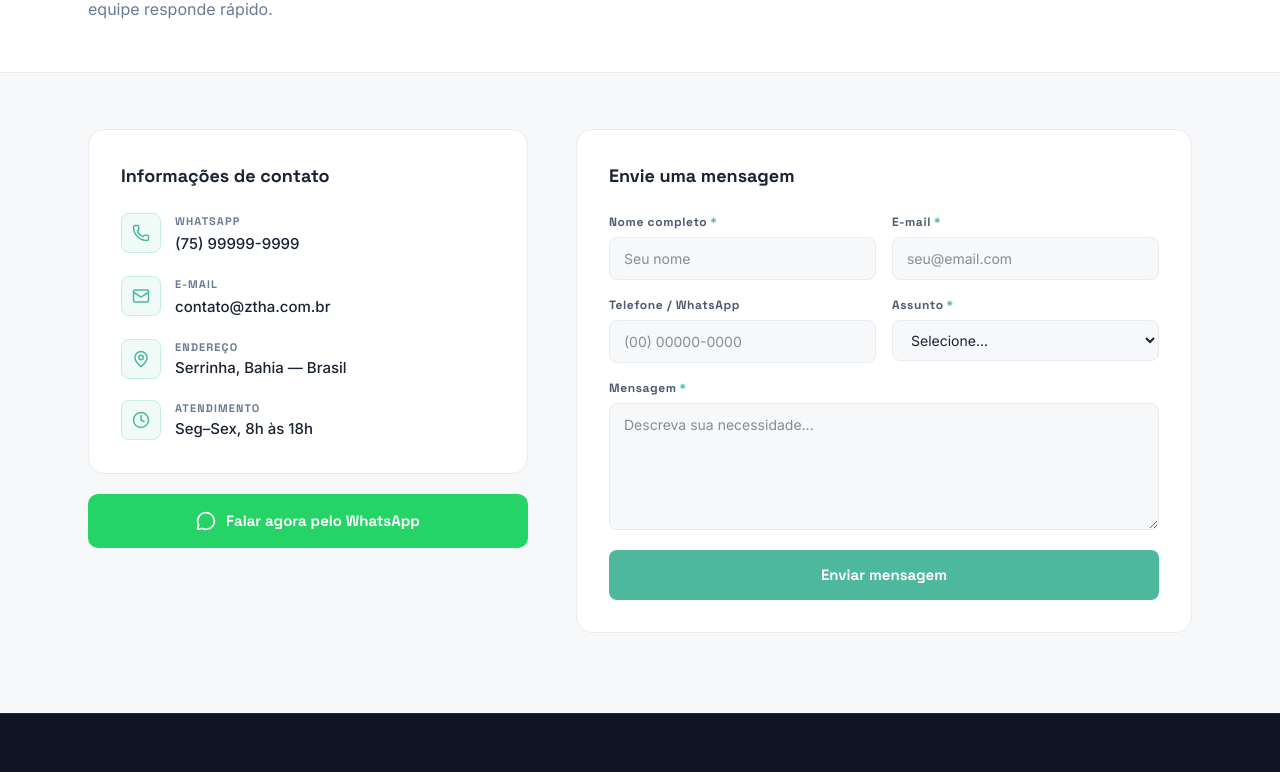
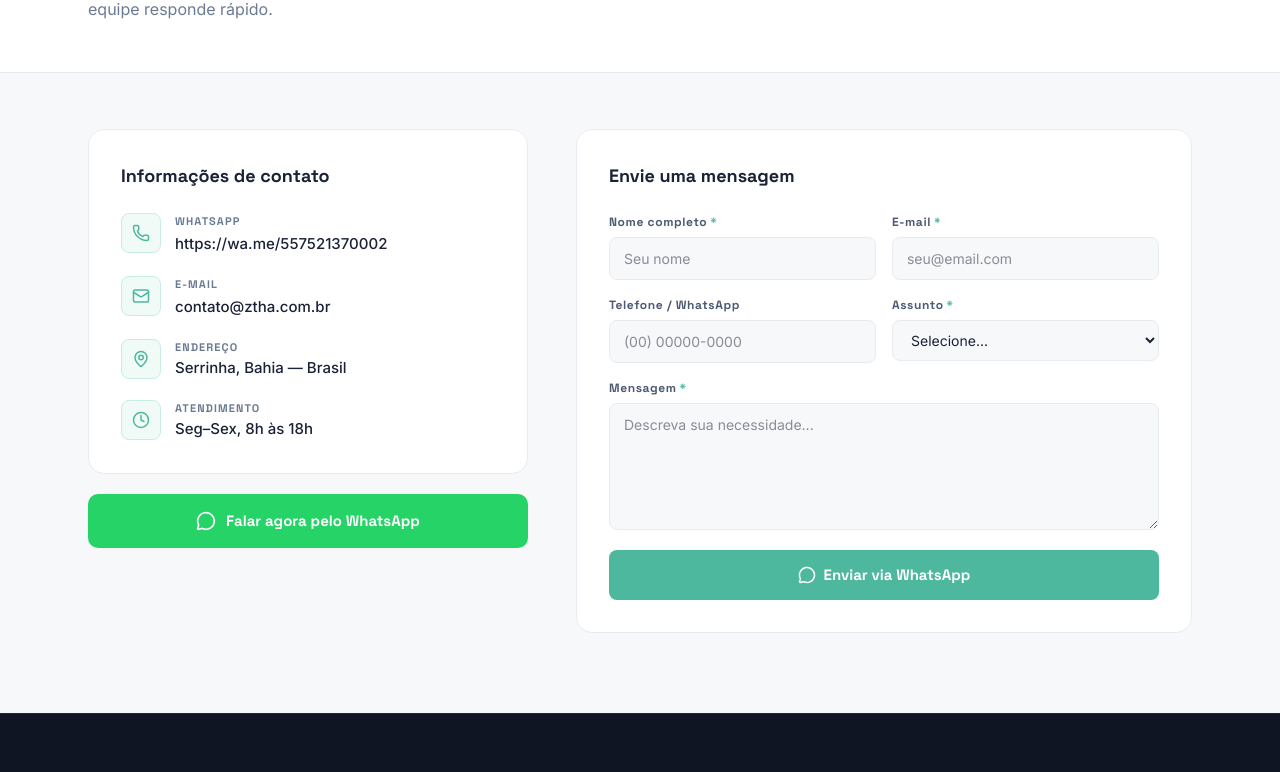
Before and after one commit to gugamelo19/ztha-website, a Next.js app: page /contato in a window 1280 px wide. Shown: the part 386-1158 px from the top of the page. Built offline with nearby package versions, Linux system fonts and the light colour scheme.

Commit message:
feat: formulário de contato envia via WhatsApp

```diff
--- a/src/app/contato/page.tsx
+++ b/src/app/contato/page.tsx
@@ -6,17 +6,29 @@ import Footer from "@/components/layout/Footer";
 import { MessageCircle, Mail, MapPin, Phone, Clock } from "lucide-react";
 import { COMPANY } from "@/lib/constants";
 
+const WHATSAPP_NUMBER = "557521370002";
 export default function ContatoPage() {
   const [form, setForm] = useState({ nome: "", email: "", telefone: "", assunto: "", mensagem: "" });
   const [enviado, setEnviado] = useState(false);
-  const [enviando, setEnviando] = useState(false);
 
-  const handleSubmit = async (e: React.FormEvent) => {
+  const handleSubmit = (e: React.FormEvent) => {
     e.preventDefault();
-    setEnviando(true);
-    await new Promise(r => setTimeout(r, 1200));
+
+    const mensagem = `
+*Nova mensagem pelo site ZTHA*
+
+*Nome:* ${form.nome}
+*E-mail:* ${form.email}
+*Telefone:* ${form.telefone || "Não informado"}
+*Assunto:* ${form.assunto}
+
+*Mensagem:*
+${form.mensagem}
+    `.trim();
+
+    const url = `https://wa.me/${WHATSAPP_NUMBER}?text=${encodeURIComponent(mensagem)}`;
+    window.open(url, "_blank");
     setEnviado(true);
-    setEnviando(false);
   };
 
   const InfoItem = ({ icon: Icon, label, value, href }: { icon: React.ElementType; label: string; value: string; href?: string }) => (
@@ -43,7 +55,7 @@ export default function ContatoPage() {
       <Navbar/>
       <main style={{ paddingTop: 120, background: "#F7F8FA", minHeight: "100vh" }}>
 
-        {/* Hero da página */}
+        {/* Hero */}
         <div style={{ background: "#fff", borderBottom: "1px solid #E8EBF0", paddingTop: 48, paddingBottom: 48 }}>
           <div className="container-site">
             <span style={{
@@ -78,23 +90,22 @@ export default function ContatoPage() {
                   Informações de contato
                 </h2>
                 <div style={{ display: "flex", flexDirection: "column", gap: 20 }}>
-                  <InfoItem icon={Phone}   label="WhatsApp" value="(75) 99999-9999" href={COMPANY.whatsapp}/>
-                  <InfoItem icon={Mail}    label="E-mail"   value={COMPANY.email}   href={`mailto:${COMPANY.email}`}/>
-                  <InfoItem icon={MapPin}  label="Endereço" value="Serrinha, Bahia — Brasil"/>
-                  <InfoItem icon={Clock}   label="Atendimento" value="Seg–Sex, 8h às 18h"/>
+                  <InfoItem icon={Phone}  label="WhatsApp"    value={COMPANY.whatsapp} href={`https://wa.me/${WHATSAPP_NUMBER}`}/>
+                  <InfoItem icon={Mail}   label="E-mail"      value={COMPANY.email}    href={`mailto:${COMPANY.email}`}/>
+                  <InfoItem icon={MapPin} label="Endereço"    value="Serrinha, Bahia — Brasil"/>
+                  <InfoItem icon={Clock}  label="Atendimento" value="Seg–Sex, 8h às 18h"/>
                 </div>
               </div>
 
-              {/* WhatsApp CTA */}
-              <a href={COMPANY.whatsapp} style={{
+              <a href={`https://wa.me/${WHATSAPP_NUMBER}`} target="_blank" rel="noopener noreferrer" style={{
                 display: "flex", alignItems: "center", justifyContent: "center", gap: 10,
                 background: "#25D366", color: "#fff",
                 fontFamily: "var(--font-display-var, sans-serif)", fontWeight: 700, fontSize: 15,
                 padding: "16px 24px", borderRadius: 10, textDecoration: "none",
-                transition: "background 0.2s, transform 0.15s",
+                transition: "background 0.2s",
               }}
-                onMouseEnter={e => { e.currentTarget.style.background = "#1ebe5d"; e.currentTarget.style.transform = "translateY(-1px)"; }}
-                onMouseLeave={e => { e.currentTarget.style.background = "#25D366"; e.currentTarget.style.transform = "translateY(0)"; }}
+                onMouseEnter={e => { e.currentTarget.style.background = "#1ebe5d"; }}
+                onMouseLeave={e => { e.currentTarget.style.background = "#25D366"; }}
               >
                 <MessageCircle size={20} aria-hidden="true"/>
                 Falar agora pelo WhatsApp
@@ -106,10 +117,24 @@ export default function ContatoPage() {
               {enviado ? (
                 <div style={{ textAlign: "center", padding: "40px 0" }}>
                   <div style={{ width: 64, height: 64, borderRadius: "50%", background: "#F0FAF7", border: "2px solid #4DB89E", display: "flex", alignItems: "center", justifyContent: "center", margin: "0 auto 20px" }}>
-                    <Mail size={28} color="#4DB89E"/>
+                    <MessageCircle size={28} color="#4DB89E"/>
                   </div>
-                  <h3 style={{ fontFamily: "var(--font-display-var, sans-serif)", fontSize: 20, fontWeight: 700, color: "#1A2236", margin: "0 0 10px" }}>Mensagem enviada!</h3>
-                  <p style={{ fontFamily: "var(--font-body-var, sans-serif)", fontSize: 15, color: "#6B7A93", margin: 0 }}>Nossa equipe entrará em contato em breve.</p>
+                  <h3 style={{ fontFamily: "var(--font-display-var, sans-serif)", fontSize: 20, fontWeight: 700, color: "#1A2236", margin: "0 0 10px" }}>
+                    WhatsApp aberto!
+                  </h3>
+                  <p style={{ fontFamily: "var(--font-body-var, sans-serif)", fontSize: 15, color: "#6B7A93", margin: "0 0 20px" }}>
+                    Sua mensagem foi montada automaticamente. Clique em enviar no WhatsApp para concluir.
+                  </p>
+                  <button
+                    onClick={() => { setEnviado(false); setForm({ nome: "", email: "", telefone: "", assunto: "", mensagem: "" }); }}
+                    style={{
+                      background: "transparent", border: "1.5px solid #4DB89E", color: "#4DB89E",
+                      fontFamily: "var(--font-display-var, sans-serif)", fontWeight: 700, fontSize: 14,
+                      padding: "10px 20px", borderRadius: 8, cursor: "pointer",
+                    }}
+                  >
+                    Enviar outra mensagem
+                  </button>
                 </div>
               ) : (
                 <form onSubmit={handleSubmit} style={{ display: "flex", flexDirection: "column", gap: 16 }}>
@@ -158,14 +183,17 @@ export default function ContatoPage() {
                       style={{ ...inputStyle, resize: "vertical", minHeight: 120 }}/>
                   </Field>
 
-                  <button type="submit" disabled={enviando} style={{
-                    background: enviando ? "#8B9CC0" : "#4DB89E",
-                    color: "#fff", border: "none", cursor: enviando ? "not-allowed" : "pointer",
+                  <button type="submit" style={{
+                    background: "#4DB89E", color: "#fff", border: "none", cursor: "pointer",
                     fontFamily: "var(--font-display-var, sans-serif)", fontWeight: 700, fontSize: 15,
-                    padding: "14px 28px", borderRadius: 8, transition: "background 0.2s",
-                    marginTop: 4,
-                  }}>
-                    {enviando ? "Enviando..." : "Enviar mensagem"}
+                    padding: "14px 28px", borderRadius: 8, transition: "background 0.2s", marginTop: 4,
+                    display: "flex", alignItems: "center", justifyContent: "center", gap: 8,
+                  }}
+                    onMouseEnter={e => { e.currentTarget.style.background = "#3AA88E"; }}
+                    onMouseLeave={e => { e.currentTarget.style.background = "#4DB89E"; }}
+                  >
+                    <MessageCircle size={18} aria-hidden="true"/>
+                    Enviar via WhatsApp
                   </button>
                 </form>
               )}
```
Also changed, not shown: 1 other file (tests, documents, lock files or other folders).
